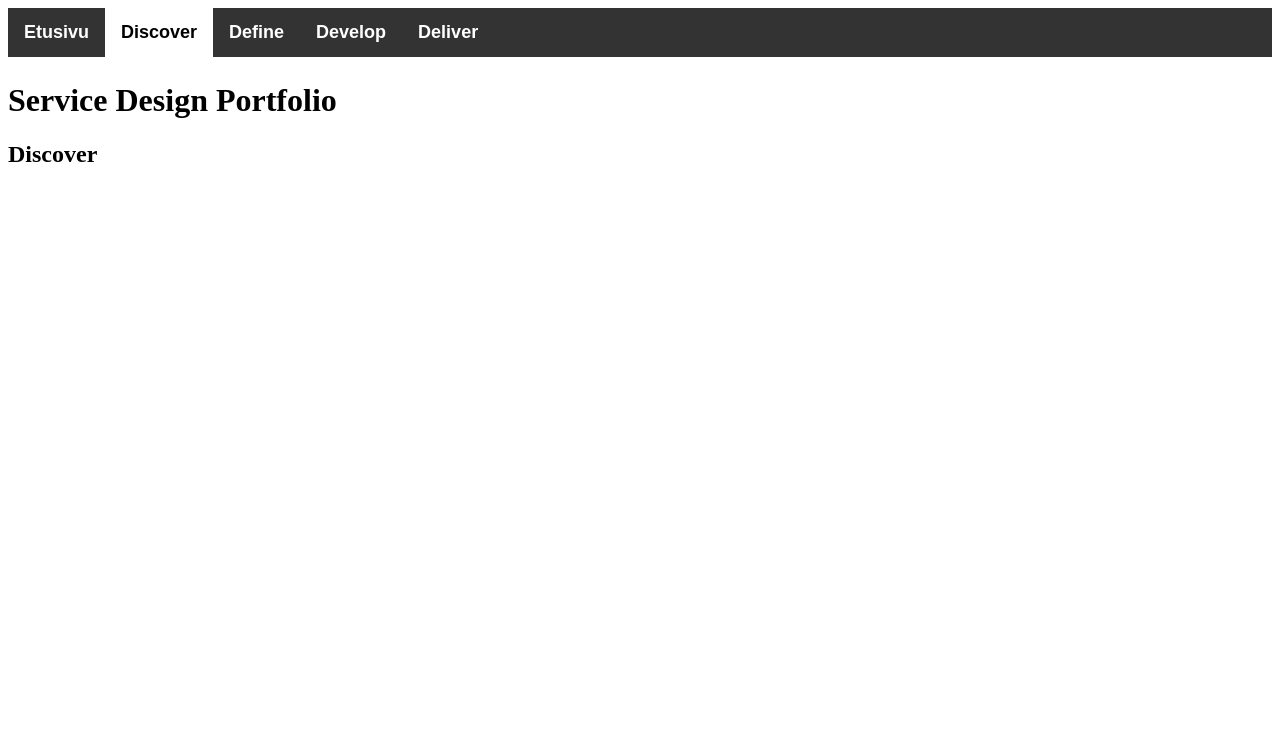
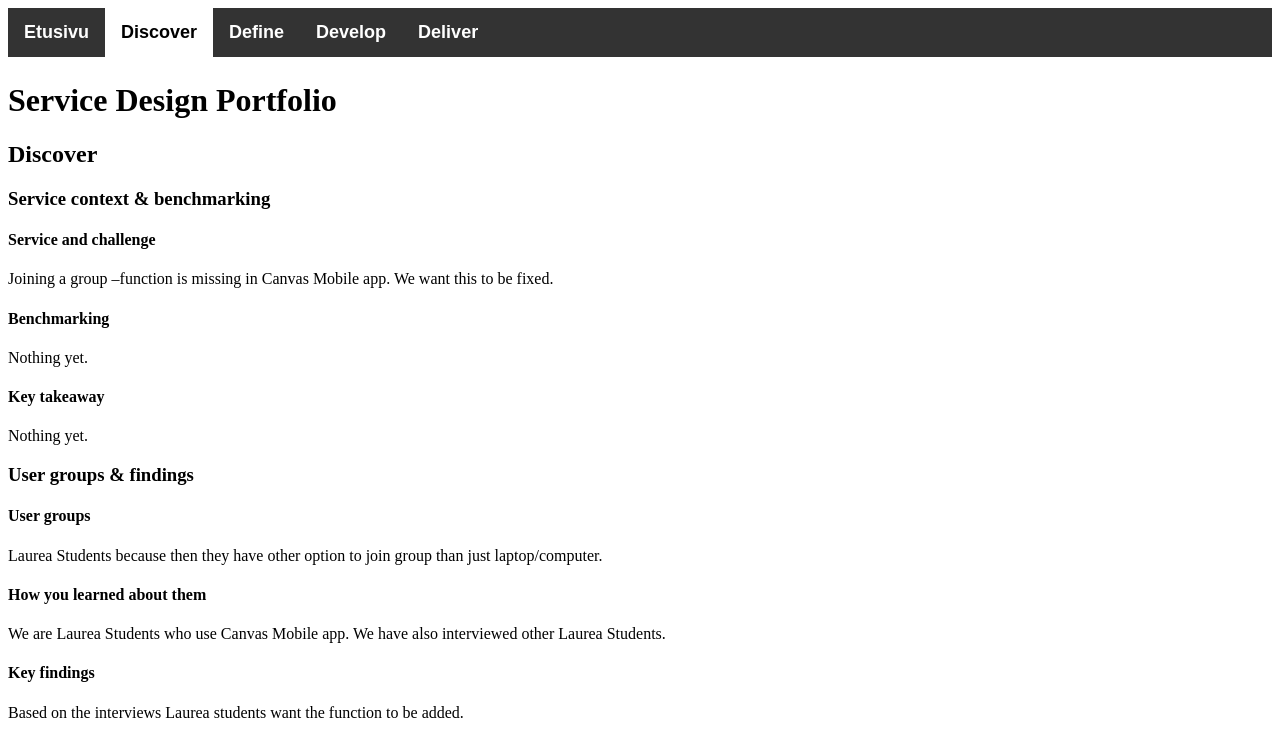
Before and after one commit to Jon-code-87/Tradet, a plain HTML site: page discover.html in a window 1280 px wide. Drawn offline with Linux system fonts and the light colour scheme.

Commit message:
Täydennetty discover-sivua.

```diff
--- a/discover.html
+++ b/discover.html
@@ -22,5 +22,27 @@
 
 <h2>Discover</h2>
 
+<h3>Service context & benchmarking</h3>
+
+<h4>Service and challenge</h4>
+<p>Joining a group –function is missing in Canvas Mobile app. We want this to be fixed.</p>
+
+<h4>Benchmarking</h4>
+<p>Nothing yet.</p>
+
+<h4>Key takeaway</h4>
+<p>Nothing yet.</p>
+
+<h3>User groups & findings</h3>
+
+<h4>User groups</h4>
+<p>Laurea Students because then they have other option to join group than just laptop/computer.</p>
+
+<h4>How you learned about them</h4>
+<p>We are Laurea Students who use Canvas Mobile app. We have also interviewed other Laurea Students.</p>
+
+<h4>Key findings</h4>
+<p>Based on the interviews Laurea students want the function to be added.</p>
+
 </body>
 </html>
```
